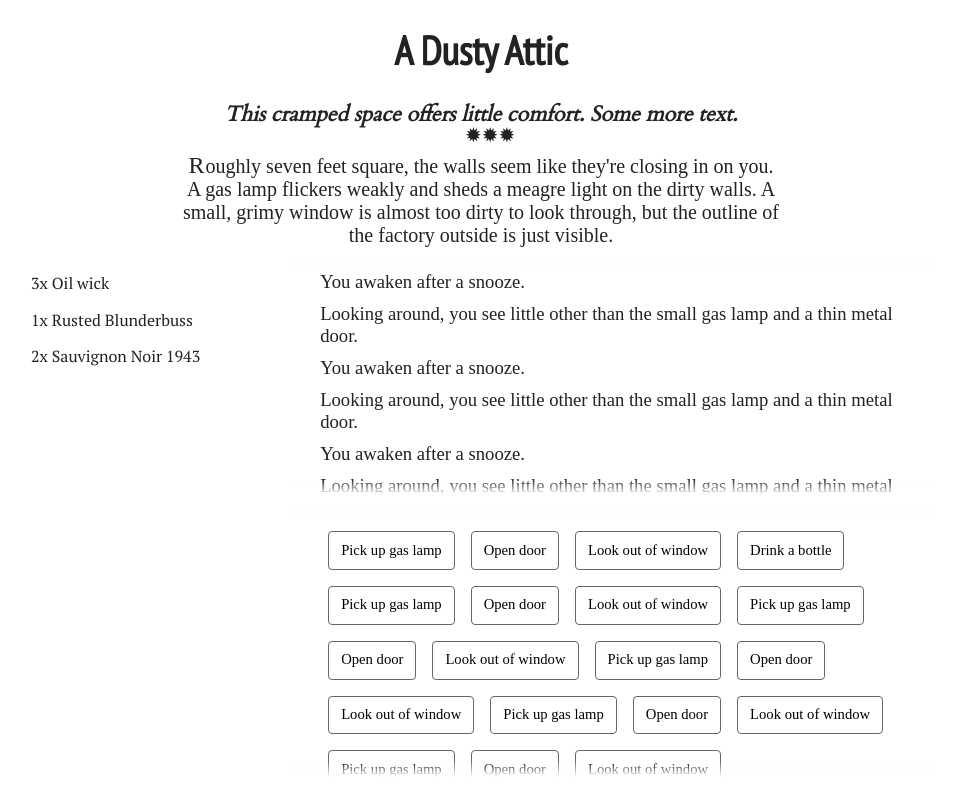
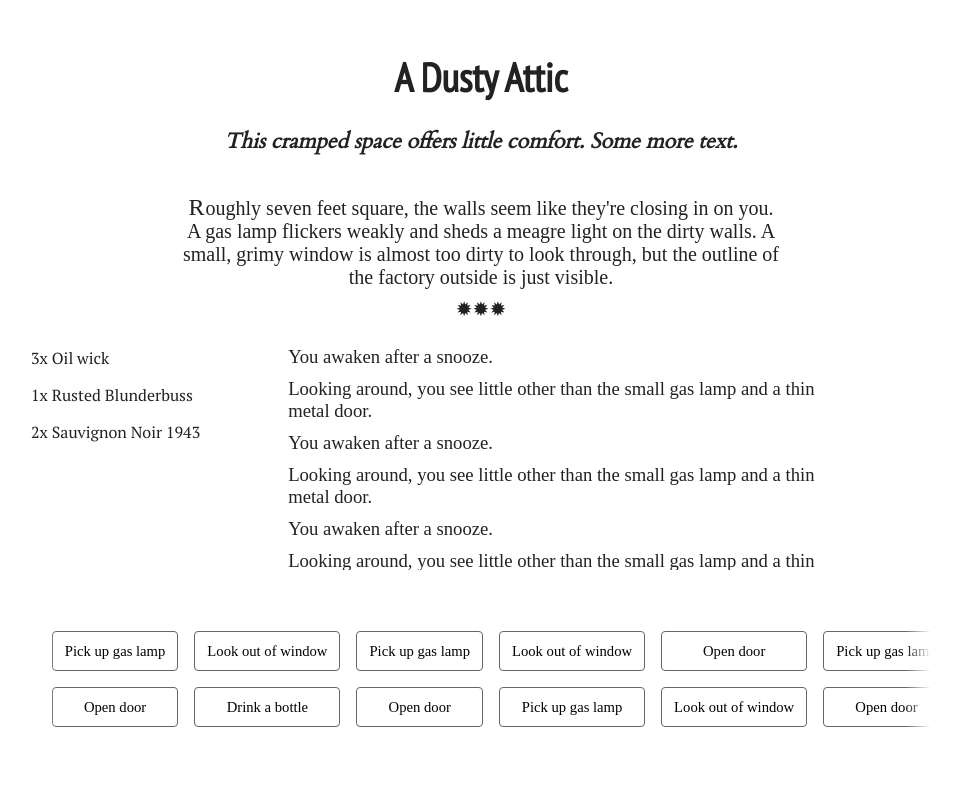
Before and after one commit to bedekelly/5.38, a React app: page / in a window 1280 px wide. Shown: the whole page, without its empty margins (159-1119 px from the left). Built offline with nearby package versions, Linux system fonts and the light colour scheme.

Commit message:
More tweaks to desktop layout

```diff
--- a/src/App/Ledger/LedgerItems.css
+++ b/src/App/Ledger/LedgerItems.css
@@ -9,7 +9,8 @@
 @media(min-width: 768px) {
   .ledger-items {
     grid-area: ledger;
-    padding-left: 2.5vw;
     border-left: 0;
+    border-right: 8vw solid white;
+    padding: 0;
   }
 }
--- a/src/App/Options/Option.css
+++ b/src/App/Options/Option.css
@@ -30,8 +30,10 @@
 
 @media(min-width: 768px) {
   .option {
-    min-width: inherit;
+    min-width: 100px;
     min-height: 0;
-    line-height: 2;
+    line-height: 1.5;
+    padding-top: 8px;
+    padding-bottom: 8px;
   }
 }
--- a/src/App/Options/Options.css
+++ b/src/App/Options/Options.css
@@ -9,10 +9,12 @@
 @media (min-width: 768px) {
   .options {
     grid-area: options;
+    align-self: center;
+    padding-left: 1vw;
+    height: 100%;
+    max-height: 19vh;
+    overflow-x: scroll;
     width: 100%;
-    flex-wrap: wrap;
-    align-self: center;
-    height: 100%;
-    padding-left: 2.5vw;
+    flex-flow: column wrap;
   }
 }
--- a/src/App/RoomInfo/RoomDescription.css
+++ b/src/App/RoomInfo/RoomDescription.css
@@ -14,10 +14,6 @@
     top: -2vh;
     z-index: 1;
     left: calc(50% - 1rem);
-  }
-
-  .room-description {
-
   }
 
   .room-description::first-letter {
@@ -47,11 +43,15 @@
   }
 
   .room-description:before {
+    display: none;
+  }
+
+  .room-description:after {
     content: '\2739\2739\2739';
     display: block;
-    position: absolute;
-    z-index: 1;
-    left: calc(50% - 1rem);
-    top: -4vh;
+    position: relative;
+    z-index: 2;
+    margin: 0 auto;
+    bottom: -1vh;
   }
 }
--- a/src/App/layout/DesktopLayout/DesktopLayout.js
+++ b/src/App/layout/DesktopLayout/DesktopLayout.js
@@ -4,7 +4,7 @@ import Inventory from '../../Inventory';
 import { RoomHeading, RoomDescription } from '../../RoomInfo';
 import Ledger from '../../Ledger';
 import Options from '../../Options';
-import { VerticalScroll } from '../Scrolling';
+import { VerticalScroll, HorizontalScroll } from '../Scrolling';
 
 
 function DesktopLayout({ inventory, room, ledgerEntries, options, chooseOption }) {
@@ -16,9 +16,9 @@ function DesktopLayout({ inventory, room, ledgerEntries, options, chooseOption }
       <VerticalScroll gridArea="ledger" maxHeight="30vh">
         <Ledger entries={ledgerEntries} />
       </VerticalScroll>
-      <VerticalScroll gridArea="options">
+      <HorizontalScroll gridArea="options" maxWidth="19vh">
         <Options options={options} chooseOption={chooseOption}/>
-      </VerticalScroll>
+      </HorizontalScroll>
     </React.Fragment>
   );
 }
--- a/src/App/layout/Main.css
+++ b/src/App/layout/Main.css
@@ -9,9 +9,10 @@
     grid-template-areas: "heading heading"
                          "story story"
                          "inventory ledger"
-                         "inventory options";
+                         "options options"
+                         "empty empty";
     grid-template-columns: 2fr 5fr;
-    grid-template-rows: 25fr 15fr 35fr 25fr 5fr;
+    grid-template-rows: 24fr 17fr 36fr 19fr 5fr;
     max-height: 100%;
     grid-row-gap: 1vh;
     max-width: 900px;
--- a/src/App/layout/Scrolling/HorizontalScroll.css
+++ b/src/App/layout/Scrolling/HorizontalScroll.css
@@ -1,9 +1,12 @@
 .h-scrollable-container {
   position: relative;
+  width: 100%;
 }
 
 .h-scrollable {
-  overflow: scroll;
+  overflow-x: auto;
+  width: 100%;
+  display: flex;
 }
 
 .h-scrollable-container:before {
--- a/src/App/layout/Scrolling/HorizontalScroll.js
+++ b/src/App/layout/Scrolling/HorizontalScroll.js
@@ -3,11 +3,12 @@ import React from 'react';
 import './HorizontalScroll.css';
 
 
-function HorizontalScroll({ maxHeight, children }) {
-  const style = { maxHeight: `${ maxHeight }` };
+function HorizontalScroll({ maxHeight, children, gridArea }) {
+  const innerStyle = { maxHeight };
+  const outerStyle = { maxHeight, gridArea }
   return (
-    <div className="h-scrollable-container" style={ style }>
-      <div className="h-scrollable" style={ style }>
+    <div className="h-scrollable-container" style={ outerStyle }>
+      <div className="h-scrollable" style={ innerStyle }>
         { children }
       </div>
     </div>
```
